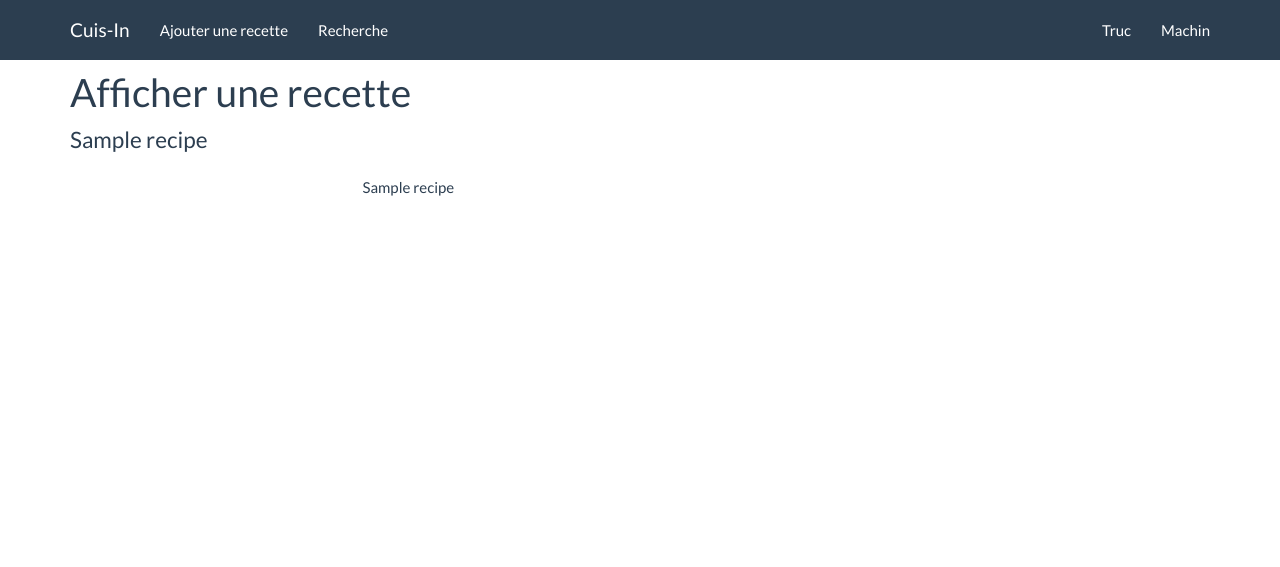
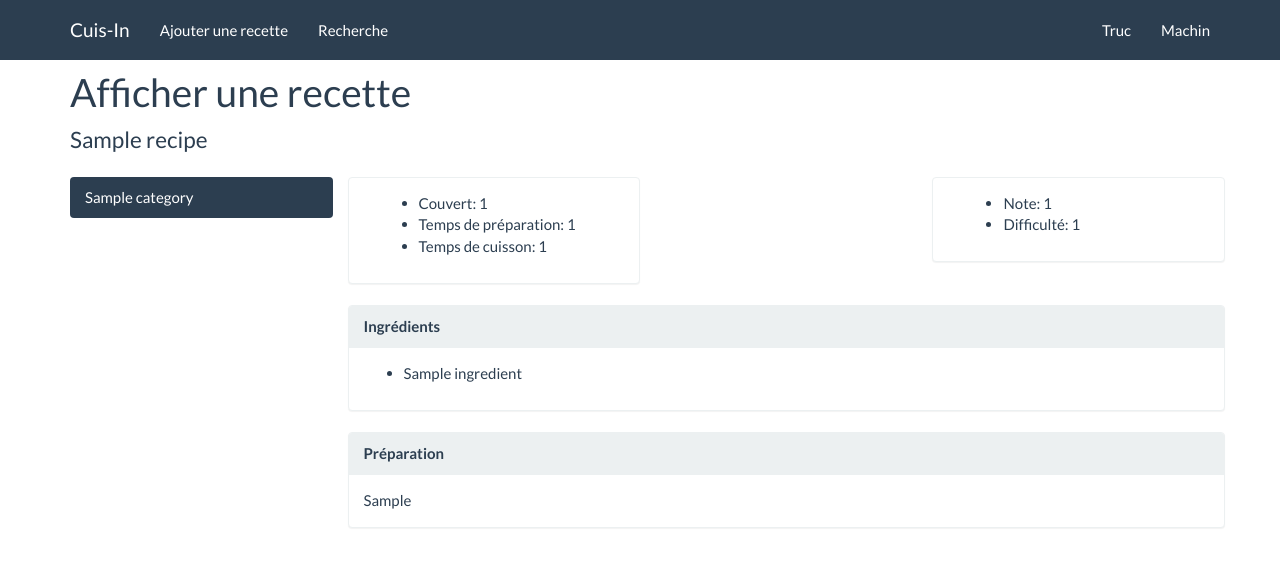
Before and after one commit to aroquemaurel/Cuis-In, a Django app: template templates/recipe/show.html in a window 1280 px wide. Shown: the top 567 px of the page. Run offline with Django 3.2, Linux system fonts and the light colour scheme; the template is opened without the code that fills it: values that come from a table or form of the project are taken from there, others are empty; tables that the repository leaves empty hold one stand-in row (values such as "Sample post").

Commit message:
Print a recipe

```diff
--- a/cuisin/urls.py
+++ b/cuisin/urls.py
@@ -11,6 +11,6 @@ urlpatterns = patterns('recipe.views',
 
     url(r'^recettes/ajouter', 'add'),
     url(r'^$', 'list'),
-    url(r'^recette/(?P<id>\d+)$', 'show'),
+    url(r'^recettes/(?P<id>\d+)$', 'show'),
     url(r'^recettes/(?P<category>.+)$', 'list'),
 )
--- a/templates/recipe/show.html
+++ b/templates/recipe/show.html
@@ -1,9 +1,46 @@
 {% extends "skeleton.html" %}
 
 {% block content %}
-{{ recipe.title }}
+    <div class="row">
+        <div class="col-md-4 panel panel-default">
+            <div class="panel-body">
+            <ul>
+                <li>Couvert: {{ recipe.serves }}</li>
+                <li>Temps de préparation: {{ recipe.preparationTime }}</li>
+                <li>Temps de cuisson: {{ recipe.cuissonTime }}</li>
+            </ul>
+            </div>
+        </div>
+        <div class="col-md-offset-4 col-md-4 panel panel-default">
+            <div class="panel-body">
+                <ul>
+                    <li>Note: {{ recipe.note }}</li>
+                    <li>Difficulté: {{ recipe.hard }}</li>
+                </ul>
+            </div>
+        </div>
+    </div>
+    <div class="row">
+        <div class="panel panel-default">
+            <div class="panel-heading"><b>Ingrédients</b></div>
+            <div class="panel-body">
+                <ul>
+                    {% for ingredient in recipe.ingredients.all %}
+                        <li>{{ ingredient.title }}</li>
+                    {% endfor %}
+                </ul>
+            </div>
+        </div>
+    </div>
+    <div class="row">
+        <div class="panel panel-default">
+            <div class="panel-heading"><b>Préparation</b></div>
+            <div class="panel-body">
+                {{ recipe.preparation }}
+            </div>
+        </div>
+    </div>
 {% endblock %}
-
 
 {% block title %}
     Accueil
@@ -12,6 +49,11 @@
 {% block titlePage %}
     Afficher une recette
 {% endblock %}
+
 {% block subtitle %}
     {{ recipe.title }}
 {% endblock %}
+
+{% block leftbar %}
+    {% include "recipe/categories.html" %}
+{% endblock %}
```
Also changed, not shown: recipe/views.py (+6 -1 lines).
